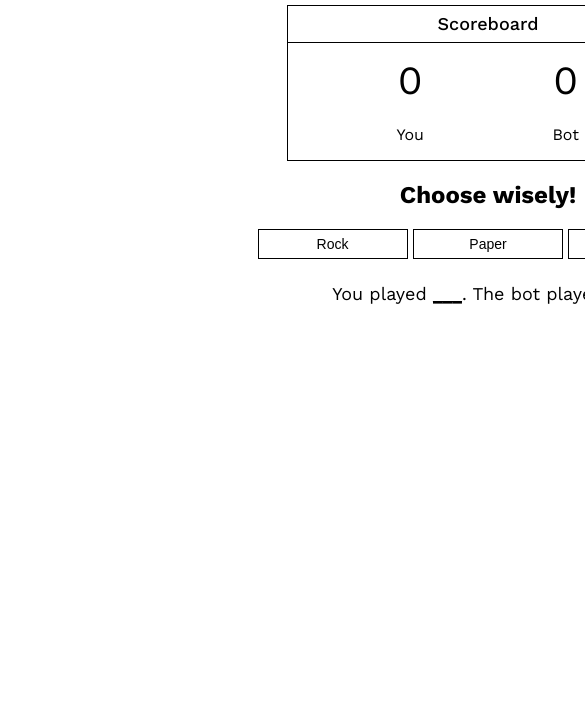
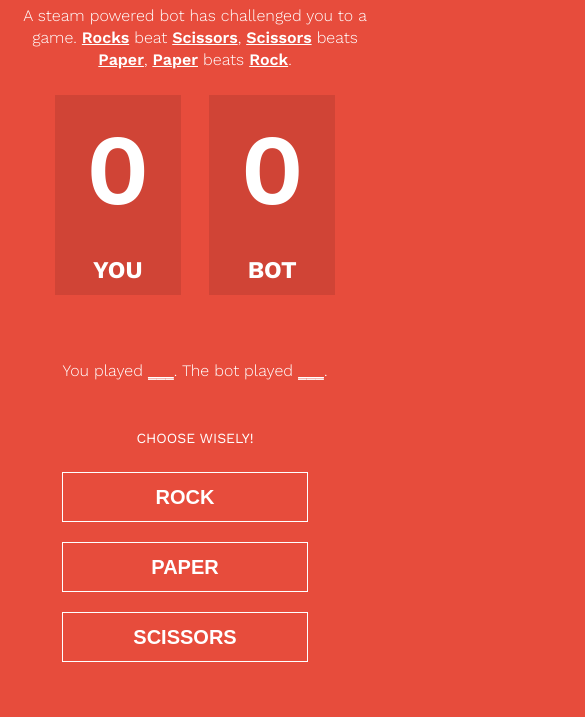
Before and after one commit to avgdemon/rock-paper-scissor, a plain HTML site: page index.html in a window 390 px wide. Shown: the part 127-844 px from the top of the page, 585 px wide, since content can reach past the window. Drawn offline with nearby package versions, Linux system fonts and the light colour scheme.

Commit message:
For website
made it responsive

```diff
--- a/index.html
+++ b/index.html
@@ -2,7 +2,9 @@
 <html>
 <head>
   <title>Rock-Paper-Scissors</title>
+  <meta name="viewport" content="width=device-width, initial-scale=1">
   <!-- <link rel="stylesheet" type="text/css" href="reset.css"> -->
+  <link rel="stylesheet" type="text/css" href="reset.css">
   <link rel="stylesheet" type="text/css" href="style.css">
 <body>
   <section id="container">
@@ -11,28 +13,31 @@
     <p> A steam powered bot has challenged you to a game. <u>Rocks</u> beat <u>Scissors</u>, <u>Scissors</u> beats <u>Paper</u>, <u>Paper</u> beats <u>Rock</u>.</p>
     </header>
     <div class="scoreboard">
-      <div class="scoreboard-title"> Scoreboard </div>
+      <!-- <div class="scoreboard-title"> Scoreboard </div> -->
       <div class="scoreboard-score">
-        <div id="myScore">0</div>
-        <div id="botScore">0</div>
-        <p>You</p>
-        <p>Bot</p>
+        <div class="block-1">
+          <div id="myScore">0</div>
+          <p>YOU</p>
+        </div>
+        <div class="block-2">
+          <div id="botScore">0</div>
+          <p>BOT</p>
+        </div>
 
       </div>
       <div class="clear"></div>
     </div>
     <section>
-      <h2>Choose wisely!</h2>
+      <div id="result"></div>
+      <h4>You played <u><a id="myChoice">___</a></u>. The bot played <u><a id="botChoice">___</a></u>.</h4>
+      <div class="clear"></div>
+      <h2>CHOOSE WISELY!</h2>
       <button id="rock">Rock</button>
       <button id="paper">Paper</button>
       <button id="scissors">Scissors</button>
       <div class="clear">
     </section>
-    <div>
-      <h4>You played <u><a id="myChoice">___</a></u>. The bot played <u><a id="botChoice">___</a></u>.</h4>
-      <div class="clear"></div>
-      <div id="result"></div>
-    </div>
+    <footer></footer>
     <script type="text/javascript" src="script.js"></script>
   </section>
 </body>
--- a/style.css
+++ b/style.css
@@ -2,6 +2,12 @@
 */
 
 @import url('https://fonts.googleapis.com/css?family=Work+Sans:100,200,300,400,500,600,700,800,900');
+
+body {
+  background-color: #e74c3c;
+  /*zoom: 150%;*/
+  color: white;
+}
 
 .clear {
   clear: both;
@@ -15,78 +21,226 @@
 }
 
 header p {
-  font-size: 14px;
+  margin-top: 24px;
+  font-size: 16px;
   font-weight: 300;
+  line-height: 22px;
 }
 
 header p u {
-  font-weight: 500;
+  font-weight: 600;
+}
+
+header {
+  margin-bottom: 64px;
+  margin-top: 24px;
 }
 
 h1 {
-  font-size: 36px;
+  font-size: 42px;
   font-weight: 700;
 }
 
 .scoreboard {
-  width: 400px;
+  width: 680px;
+  height: 270px;
   margin: 0 auto;
-  border: 1px black solid;
+  /*border: 1px white solid;*/
+  display: inline-block;
+  margin-bottom: 64px;
 }
 
 .scoreboard-title {
   font-size: 18px;
   line-height: 36px;
   font-weight: 500;
-  border-bottom: 1px black solid;
+  border-bottom: 1px white solid;
   margin-bottom: 10px;
 }
 
+.block-1{
+  text-align: center;
+  background-color: rgba(0,0,0,.1);
+  float: left;
+  width:330px;
+}
+
+.block-2 {
+  text-align: center;
+  background-color: rgba(0,0,0,.1);
+  float: right;
+  width:330px;
+}
+
 .scoreboard-score p {
-  width: 150px;
-  display: inline-block;
+  display: block;
+  font-size: 24px;
+  font-weight: 700;
+  line-height: 70px;
+  margin: 0;
 }
 
 
 #myScore {
-  font-size: 40px;
-  width: 150px;
-  display: inline-block;
-  line-height: 56px;
+  font-size: 100px;
+  font-weight: 600;
+  display: block;
+  line-height: 200px;
 }
 
 #botScore {
-  font-size: 40px;
-  width: 150px;
-  display: inline-block;
-  line-height: 56px;
+  font-size: 100px;
+  font-weight: 600;
+  display: block;
+  line-height: 200px;
 }
 
 button {
-  width: 150px;
-  height: 30px;
+  color: white;
+  text-transform: uppercase;
+  width: 200px;
+  height: 50px;
   text-align: center;
-  font-weight: 400;
-  font-size: 14px;
-  background-color: white;
-  border: 1px black solid;
+  font-weight: 600;
+  font-size: 20px;
+  background-color: #e74c3c;
+  border: 1px white solid;
+  margin-top: 20px;
+  margin-right: 20px;
 }
 
+button:hover {
+  background-color: #E34946;
+  border-bottom: 3px white solid;
+}
+
+
 h4 {
-  font-size: 18px;
-  font-weight: 400;
+  font-size: 16px;
+  font-weight: 300;
+  line-height: 24px;
+  margin-bottom: 40px;
 }
 
 #myChoice {
-  font-weight: 700;
+  font-weight: 500;
 }
 
 #botChoice {
-  font-weight: 700;
+  font-weight: 500;
 }
 
 #result
 {
-  font-size: 18px;
+  font-size: 24px;
   font-weight: 800;
+  line-height: 40px;
 }
+
+h2 {
+  font-size: 14px;
+  line-height: 28px;
+}
+
+footer {
+  width: 100%;
+  height: 36px;
+}
+
+
+@media only screen and (max-width: 360px) {
+    body {
+        zoom:90%;
+    }
+
+    #container {
+      width:90%;
+      padding-left: 15px;
+      padding-right: 15px;
+      box-sizing: border-box;
+    }
+
+    .scoreboard {
+      width: 100%;
+      margin-bottom: 24px;
+      height: 170px;
+    }
+
+    .block-1{
+      width:45%;
+    }
+
+    .block-2 {
+      width:45%;
+    }
+
+    button {
+      width: 70%;
+      margin-top: 20px;
+    }
+
+    .scoreboard-score p {
+      line-height: 50px;
+    }
+
+
+    #myScore {
+      line-height: 120px;
+    }
+
+    #botScore {
+      line-height: 120px;
+    }
+
+    header {
+      margin-bottom: 24px;
+    }
+}
+
+@media only screen and (min-width: 361px) and (max-width: 960px) {
+    #container {
+        width: 90%;
+        margin: 0 auto;
+        box-sizing: border-box;
+    }
+
+    button {
+      width: 150px;
+      margin-top: 20px;
+    }
+
+    .scoreboard {
+      width: 80%;
+      height: 200px;
+    }
+
+    .block-1{
+      width:45%;
+    }
+
+    .block-2 {
+      width:45%;
+    }
+
+    button {
+      width: 70%;
+      margin-top: 20px;
+    }
+
+    .scoreboard-score p {
+      line-height: 50px;
+    }
+
+
+    #myScore {
+      line-height: 150px;
+    }
+
+    #botScore {
+      line-height: 150px;
+    }
+
+    header {
+      margin-bottom: 24px;
+    }
+}
```
Also changed, not shown: 1 other file.
